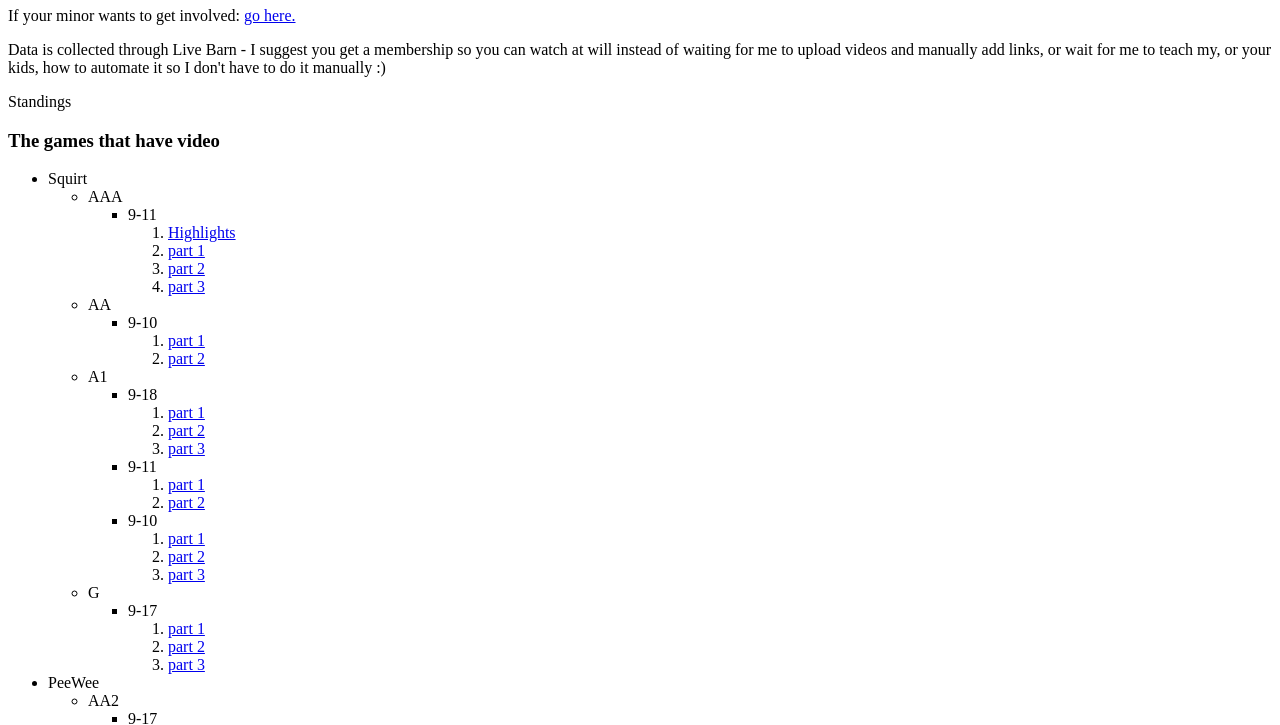
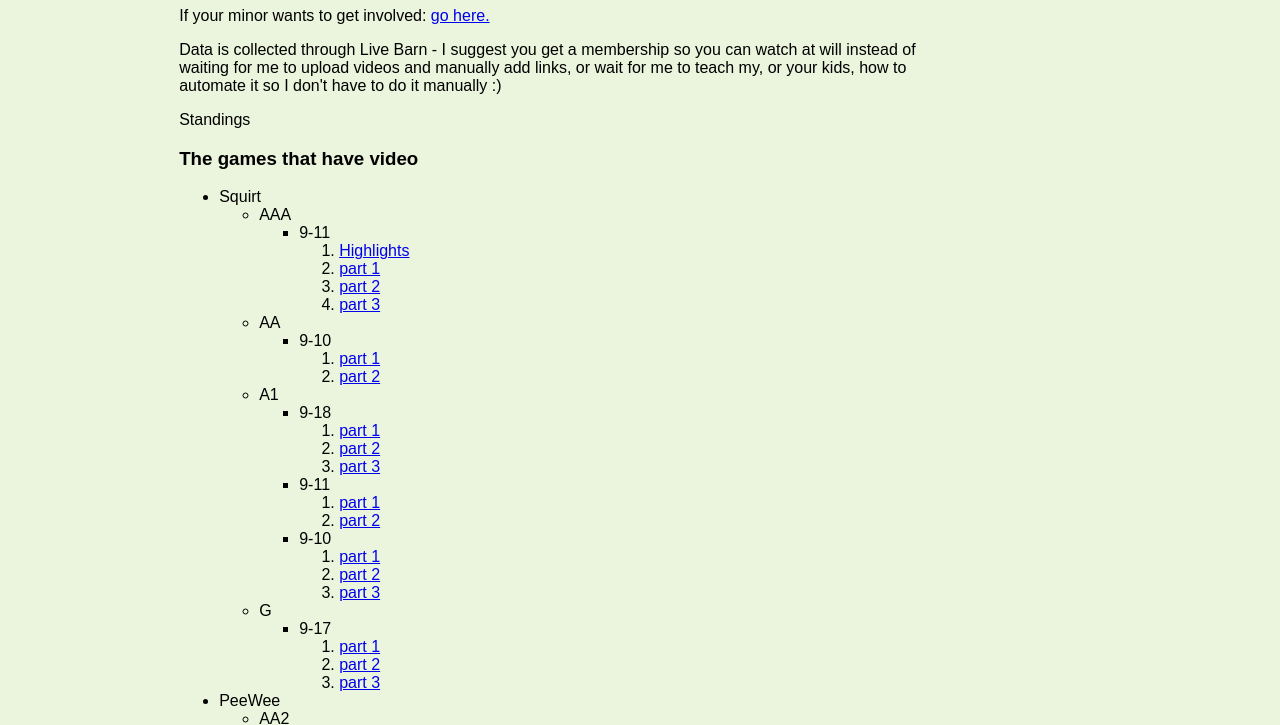
Before and after one commit to mlabrecq7/nyhadisplay, a plain HTML site: page index.html in a window 1280 px wide. Shown: the part 73-798 px from the top of the page. Drawn offline with Linux system fonts and the light colour scheme.

Commit message:
I added I style tag to the website.

```diff
--- a/index.html
+++ b/index.html
@@ -1,10 +1,18 @@
 <!DOCTYPE html>
 <html>
 
-   <head>
-      <title>Needham Youth Hockey Recent Games</title>
-   </head>
+	<head>
+		<title>Needham Youth Hockey Recent Games</title>
 
+		<style type="text/css">
+			body {
+				background-color: #ebf4dc;
+				margin-left: 14%;
+				margin-right: 25%;
+				font-family: sans-serif;
+
+		</style>
+	</head>
    <body>
       <h1>This page is under construction by minors</h1>
       <p>If your minor wants to get involved: <a href="https://github.com/mlabrecq7/nyhadisplay">go here.</a>
```
